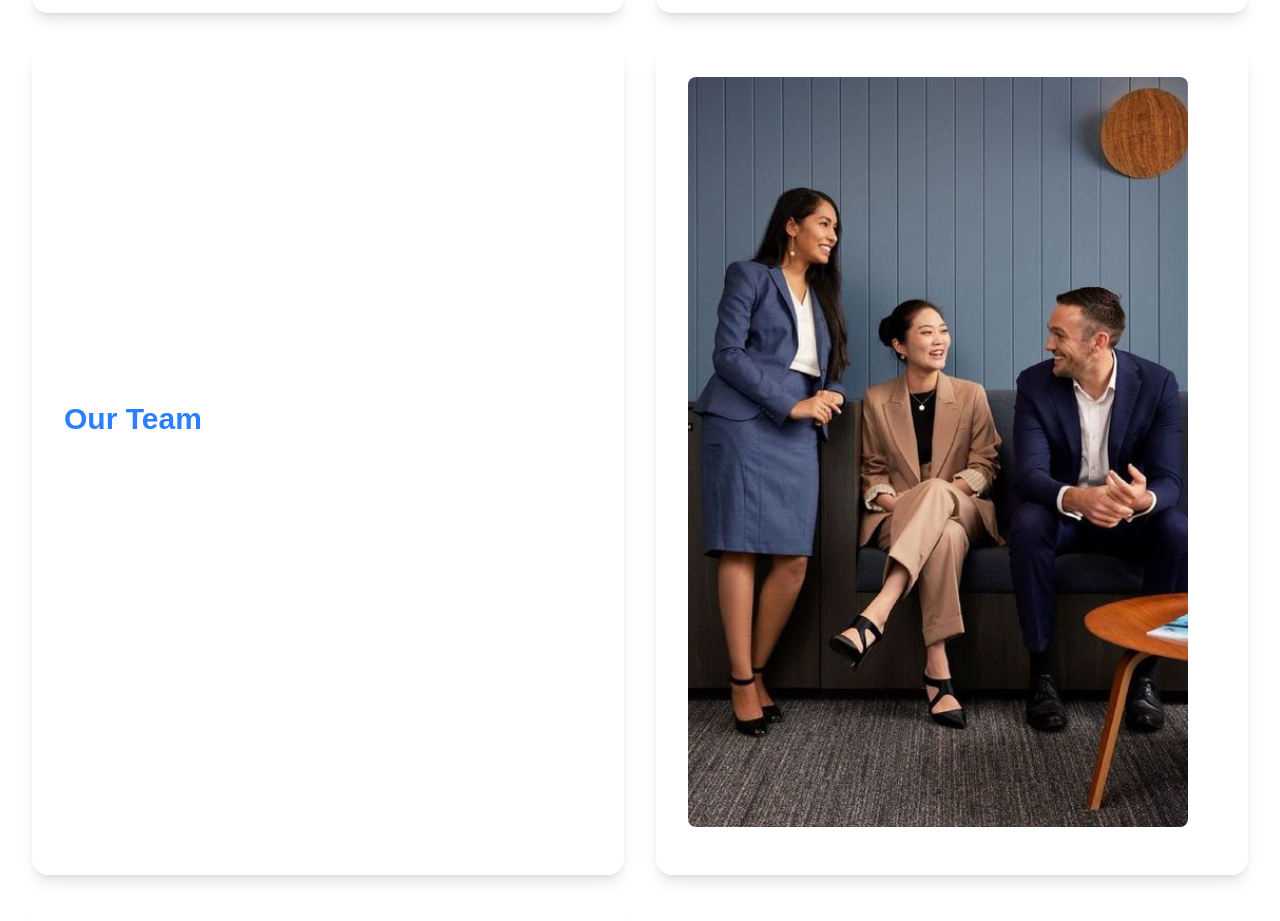
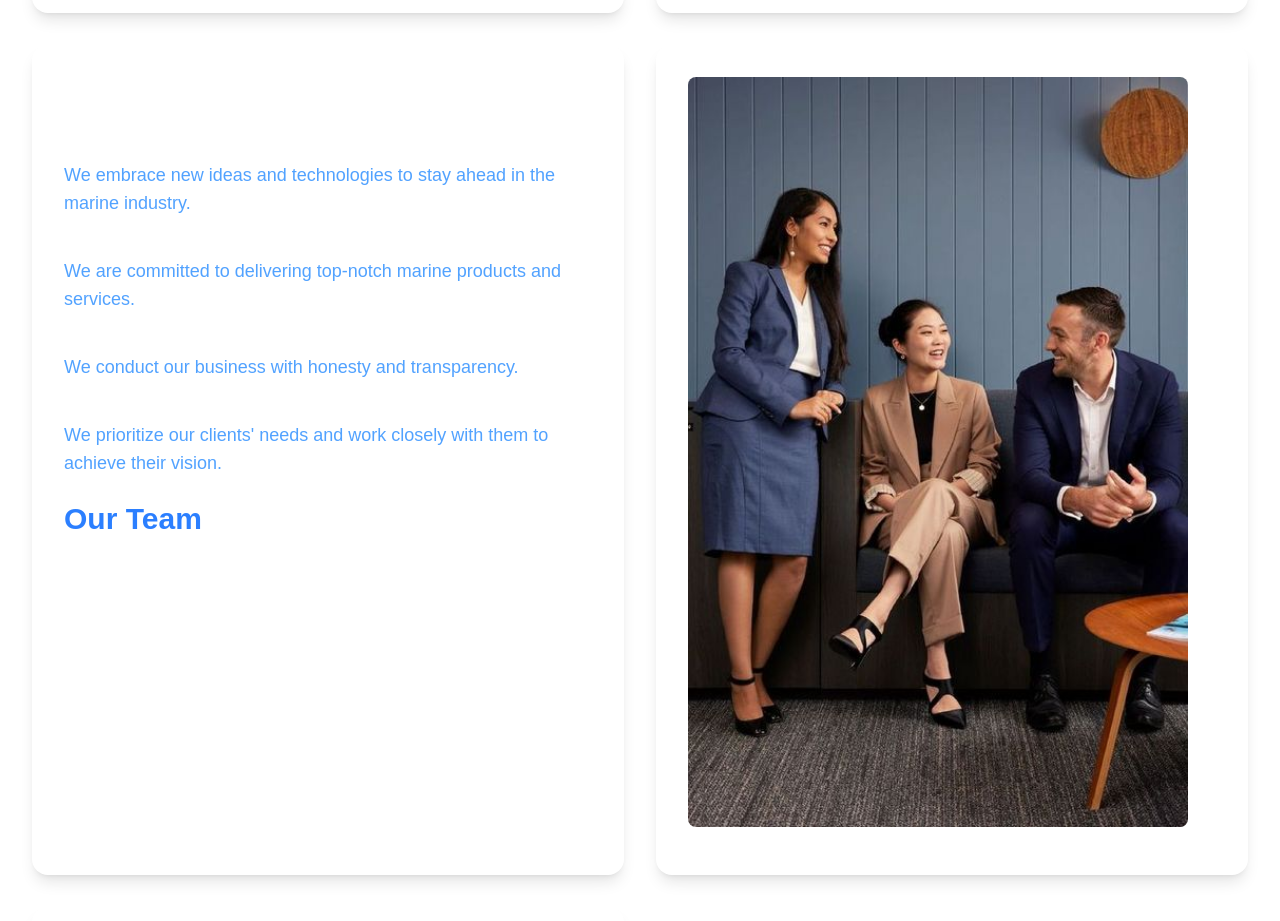
Before and after one commit to DevzekiFaith/sea-design, a Next.js app: page /about in a window 1280 px wide. Shown: the part 920-1841 px from the top of the page. Built offline with nearby package versions, Linux system fonts and the light colour scheme.

Commit message:
Font-Size-Changed

```diff
--- a/src/app/about/page.tsx
+++ b/src/app/about/page.tsx
@@ -8,15 +8,13 @@ import Header from "@/component/Header/Header";
 const AboutPage: React.FC = () => {
   return (
     <div>
-      <div>
       <Header />
-      </div>
       <div className="container mx-auto p-4 md:p-8">
         <h1 className="text-4xl font-bold text-center mb-8 text-blue-600 pt-[6rem]">
           About Lucktang
         </h1>
         <div className="grid grid-cols-1 md:grid-cols-2 gap-4 md:gap-8">
-          <div className="p-4 md:p-8 rounded-2xl shadow-lg transform transition-transform duration-500 hover:translate-y-2 hover:shadow-2xl">
+          <div className="p-4 md:p-8 rounded-2xl shadow-lg transform transition-transform duration-500 hover:translate-y-4 hover:scale-105 hover:shadow-2xl">
             <Image
               src="/images/se4.jpg"
               alt="About Lucktang"
@@ -25,7 +23,7 @@ const AboutPage: React.FC = () => {
               className="rounded-lg mb-4"
             />
           </div>
-          <div className="p-4 md:p-8 rounded-2xl shadow-lg transform transition-transform duration-500 hover:translate-y-2 hover:shadow-2xl">
+          <div className="p-4 md:p-8 rounded-2xl shadow-lg transform transition-transform duration-500 hover:translate-y-4 hover:scale-105 hover:shadow-2xl">
             <h2 className="text-3xl font-semibold mb-4 text-blue-500">
               Our Mission
             </h2>
@@ -46,26 +44,44 @@ const AboutPage: React.FC = () => {
               marine industry.
             </p>
           </div>
-          <div className="p-4 md:p-8 rounded-2xl shadow-lg transform transition-transform duration-500 hover:translate-y-2 hover:shadow-2xl">
+          <div className="p-4 md:p-8 rounded-2xl shadow-lg transform transition-transform duration-500 hover:translate-y-4 hover:scale-105 hover:shadow-2xl">
             <h2 className="text-3xl font-semibold mb-4 text-white">
               Our Values
             </h2>
             <ul className="list-disc list-inside text-lg mb-6 text-white">
               <li className="mb-2">
-                <strong>Innovation:</strong> We embrace new ideas and
-                technologies to stay ahead in the marine industry.
+                <strong className="font-extrabold text-2xl">Innovation</strong>{" "}
+                <br />{" "}
+                <span className="text-blue-400">
+                  We embrace new ideas and technologies to stay ahead in the
+                  marine industry.
+                </span>
               </li>
               <li className="mb-2">
-                <strong>Quality:</strong> We are committed to delivering
-                top-notch marine products and services.
+                <strong className="font-extrabold text-2xl">Quality</strong>{" "}
+                <br />{" "}
+                <span className="text-blue-400">
+                  {" "}
+                  We are committed to delivering top-notch marine products and
+                  services.
+                </span>
               </li>
               <li className="mb-2">
-                <strong>Integrity:</strong> We conduct our business with honesty
-                and transparency.
+                <strong className="font-extrabold text-2xl">Integrity</strong>{" "}
+                <br />{" "}
+                <span className="text-blue-400">
+                  We conduct our business with honesty and transparency.
+                </span>
               </li>
               <li className="mb-2">
-                <strong>Customer Focus:</strong> We prioritize our clients&apos;
-                needs and work closely with them to achieve their vision.
+                <strong className="font-extrabold text-2xl">
+                  Customer Focus
+                </strong>{" "}
+                <br />{" "}
+                <span className="text-blue-400">
+                  We prioritize our clients&apos; needs and work closely with
+                  them to achieve their vision.
+                </span>
               </li>
             </ul>
             <h2 className="text-3xl font-semibold mb-4 text-blue-500">
@@ -78,7 +94,7 @@ const AboutPage: React.FC = () => {
               ensure their success in the marine industry.
             </p>
           </div>
-          <div className="p-4 md:p-8 rounded-2xl shadow-lg transform transition-transform duration-500 hover:translate-y-2 hover:shadow-2xl">
+          <div className="p-4 md:p-8 rounded-2xl shadow-lg transform transition-transform duration-500 hover:translate-y-4 hover:scale-105 hover:shadow-2xl">
             <Image
               src="/images/t2.jpg"
               alt="Our Team"
@@ -87,7 +103,7 @@ const AboutPage: React.FC = () => {
               className="rounded-lg mb-4"
             />
           </div>
-          <div className="p-4 md:p-8 rounded-2xl shadow-lg transform transition-transform duration-500 hover:translate-y-2 hover:shadow-2xl">
+          <div className="p-4 md:p-8 rounded-2xl shadow-lg transform transition-transform duration-500 hover:translate-y-4 hover:scale-105 hover:shadow-2xl">
             <h2 className="text-3xl font-semibold mb-4 text-white">
               Contact Us
             </h2>
@@ -102,8 +118,8 @@ const AboutPage: React.FC = () => {
             </p>
           </div>
         </div>
-        <Footer />
       </div>
+      <Footer />
     </div>
   );
 };
--- a/src/app/ceostatement/page.tsx
+++ b/src/app/ceostatement/page.tsx
@@ -14,7 +14,7 @@ const CEOStatement: React.FC = () => {
         <div className="flex flex-col md:flex-row items-center p-8 rounded-2xl shadow-lg transform transition-transform duration-500 hover:translate-y-8 hover:shadow-2xl bg-gray-900">
           <div className="md:w-1/3 mb-6 md:mb-0 md:mr-6">
             <Image
-              src="/images/ceo1.jpg"
+              src="/images/ceo3.jpg"
               alt="CEO"
               width={800}
               height={800}
--- a/src/component/HeroPage/HeroPage.tsx
+++ b/src/component/HeroPage/HeroPage.tsx
@@ -12,9 +12,6 @@ const slides = [
     title: "Welcome to Lucktang Intl Limited",
     description:
       "At Lucktang, we are committed to revolutionizing the Marine space with cutting-edge solutions for modern Water Works.",
-    statement: "CEOs Statement",
-    quote:
-      "At Lucktang innovation drives everything we do, focusing on delivering the future today.",
   },
   {
     id: 2,
@@ -51,7 +48,7 @@ const HeroPage: React.FC = () => {
   }, []);
 
   return (
-    <section className="relative h-screen mt-[6rem]">
+    <section className="relative h-screen mt-[8rem]">
       <div className="absolute inset-0">
         {slides.map((slide, index) => (
           <div
@@ -70,7 +67,7 @@ const HeroPage: React.FC = () => {
             />
             <div className="absolute inset-0 bg-black opacity-60 flex items-center justify-center">
               <div className="text-center text-white p-8">
-                <h1 className="text-5xl font-bold mb-4">{slide.title}</h1>
+                <h1 className="text-5xl font-bold mb-4 mt-8">{slide.title}</h1>
                 <p className="text-lg mb-4">{slide.description}</p>
                 <h3 className="text-2xl font-semibold mb-2">
                   {slide.statement}
```
